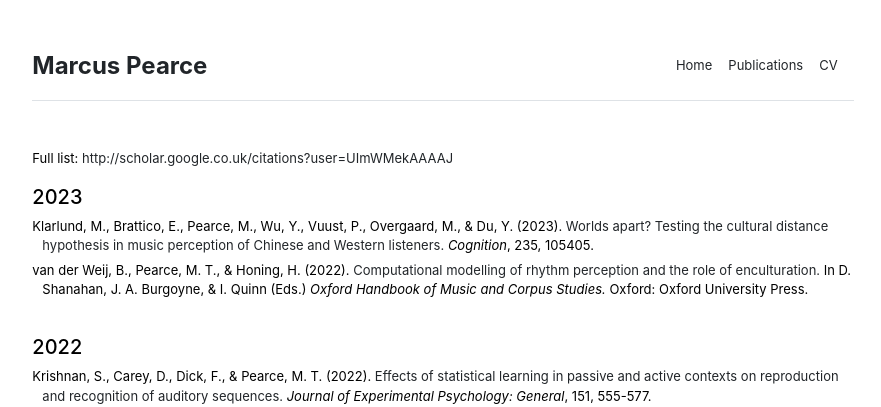
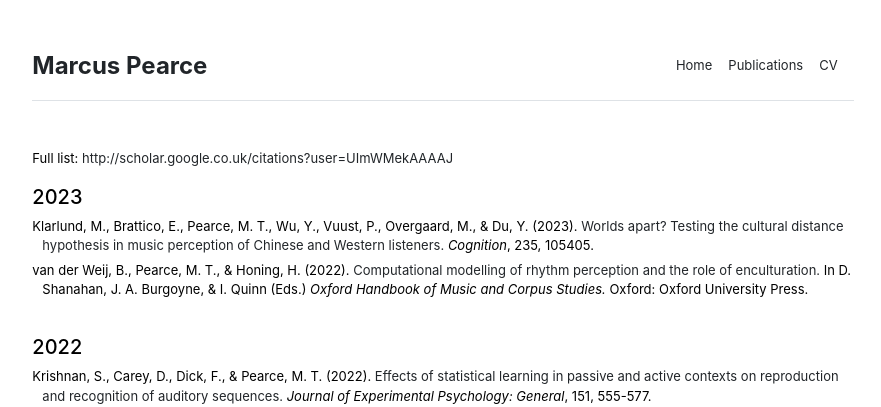
Before and after one commit to mtpearce/mtpearce.github.io, a Jekyll site: the page built from publications.md, in a window 1280 px wide and 900 px high. Shown: the top 407 px of the window, without its empty margins (197-1078 px from the left). Built offline with Jekyll 4.4.1, drawn with Linux system fonts in a browser that asks for light colours; part of the change alters nothing that is shown.

```diff
--- a/publications.md
+++ b/publications.md
@@ -9,7 +9,7 @@ title: "Publications"
 
 <ul class="publications">
 
-<li>Klarlund, M., Brattico, E., Pearce, M., Wu, Y., Vuust, P., Overgaard, M., & Du, Y. (2023). <a href="assets/papers/KlarlundEtAlEtAl2023.pdf">Worlds apart? Testing the cultural distance hypothesis in music perception of Chinese and Western listeners.</a> <i>Cognition</i>, 235, 105405.</li>
+<li>Klarlund, M., Brattico, E., Pearce, M. T., Wu, Y., Vuust, P., Overgaard, M., & Du, Y. (2023). <a href="assets/papers/KlarlundEtAl2023.pdf">Worlds apart? Testing the cultural distance hypothesis in music perception of Chinese and Western listeners.</a> <i>Cognition</i>, 235, 105405.</li>
 
 <li>van der Weij, B., Pearce, M. T., & Honing, H. (2022). <a href="">Computational modelling of rhythm perception and the role of enculturation.</a> In D. Shanahan, J. A. Burgoyne, & I. Quinn (Eds.) <i>Oxford Handbook of Music and Corpus Studies.</i> Oxford: Oxford University Press.</li>
 
```
